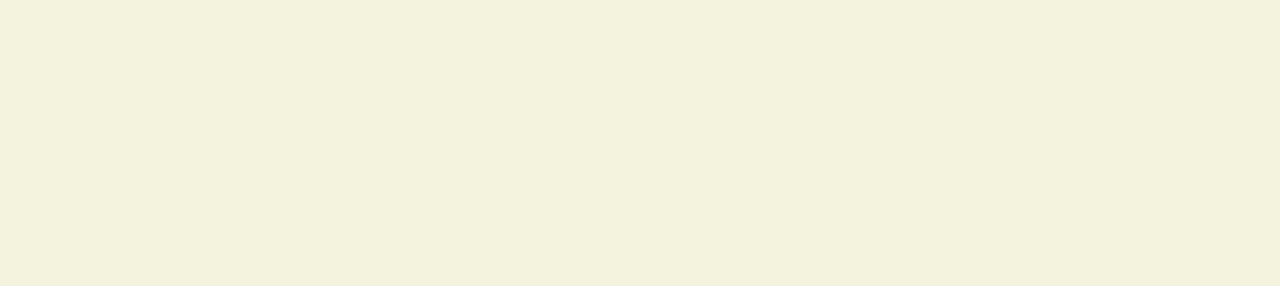
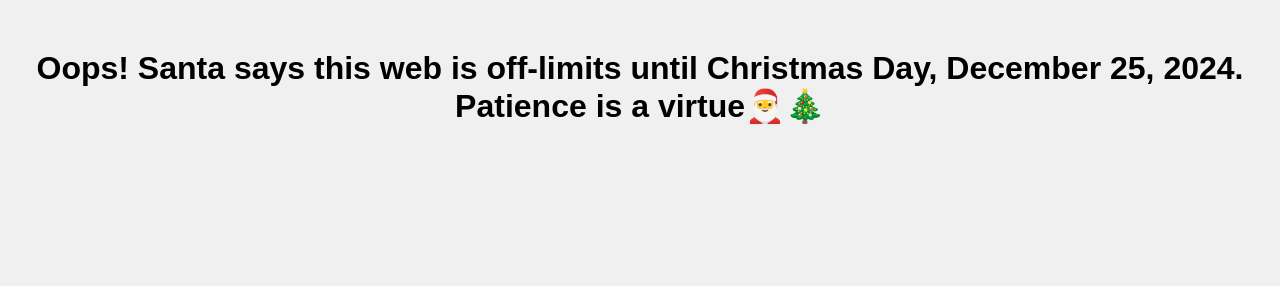
Before and after one commit to karvinn/christmas, a plain HTML site: page index.html in a window 1280 px wide. Shown: the top 286 px of the page. Drawn offline with nearby package versions, Linux system fonts and the light colour scheme.

Commit message:
adding validation

```diff
--- a/index.html
+++ b/index.html
@@ -190,6 +190,28 @@
 
     <script src="script.js"></script>
 
+    <script>
+        // Function to validate the current date
+        function validateAccessDate() {
+            const currentDate = new Date(); // Get the current date
+            const accessDate = new Date('2024-12-25'); // Set the access date
+
+            // Check if the current date is before the access date
+            if (currentDate < accessDate) {
+                // Show the restriction message
+                document.body.innerHTML = `
+                    <div style="text-align: center; margin-top: 50px;">
+                        <h1>Oops! Santa says this web is off-limits until Christmas Day, December 25, 2024. <br>
+                            Patience is a virtue🎅🎄</h1>
+                    </div>
+                `;
+            }
+        }
+
+        // Call the function on page load
+        window.onload = validateAccessDate;
+    </script>
+
     <script type="text/javascript"
         src="https://cdn.jsdelivr.net/npm/@emailjs/browser@4/dist/email.min.js">
     </script>
```
